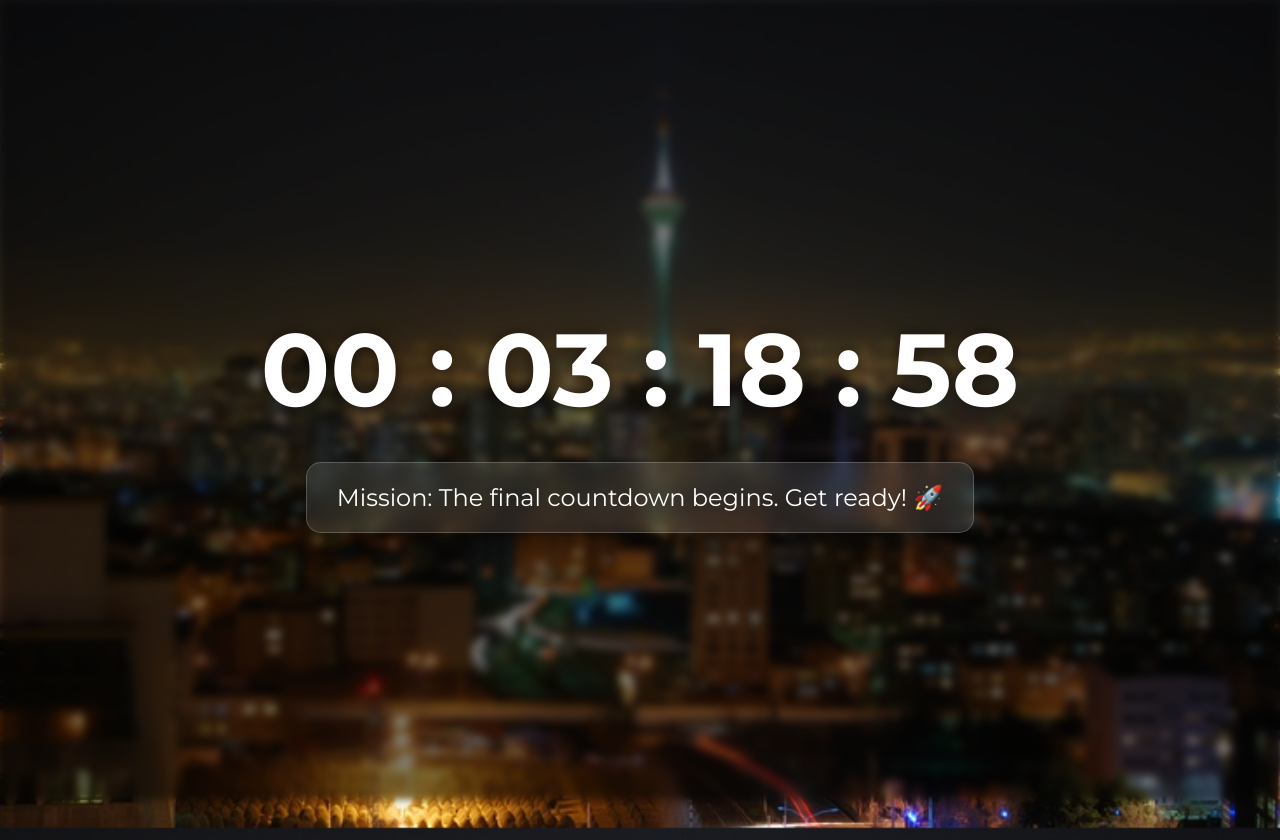
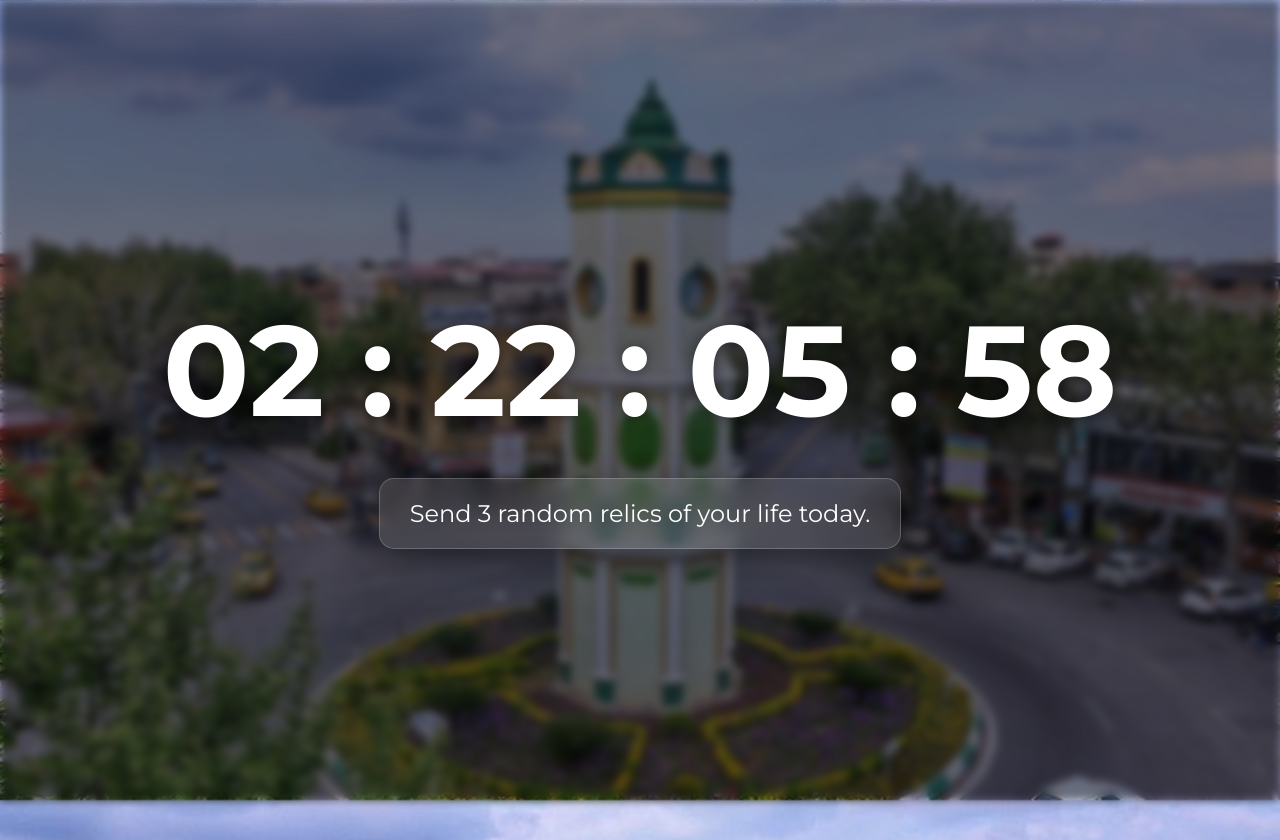
Before and after one commit to HedieTahmouresi/Count-Down, a plain HTML site: page index.html in a window 1280 px wide. Drawn offline with nearby package versions, Linux system fonts and the light colour scheme.

Commit message:
final touches

```diff
--- a/src/css/style.css
+++ b/src/css/style.css
@@ -37,14 +37,16 @@ body.is-revealed::before {
 }
 
 /* --- Timer and Message Text --- */
+/* --- Timer and Message Text --- */
+/* --- Timer and Message Text --- */
 .timer-text {
-    font-size: 8vw;
+    white-space: nowrap; /* ADD THIS LINE */
+
+    /* ADJUSTED: min size, preferred size, max size */
+    font-size: clamp(2rem, 10vw, 8rem); /* ADJUST THIS LINE */
+
     font-weight: 700;
     text-shadow: 0 0 15px rgba(0, 0, 0, 0.5);
-}
-
-@media (max-width: 768px) {
-    .timer-text { font-size: 12vw; }
 }
 
 /* --- Glass Card Component --- */
--- a/src/js/modules/config.js
+++ b/src/js/modules/config.js
@@ -1,16 +1,16 @@
 // --- THE CONTROL PANEL ---
 
 // 1. Set the arrival date and time
-export const TARGET_DATE = new Date("2025-09-24T14:13:00"); // Saturday at 9:00 AM
+export const TARGET_DATE = new Date("2025-09-27T09:00:00"); // Saturday at 9:00 AM
 
 // 2. Define the daily messages
 export const MESSAGES = {
     // Message for 3 or more days away
-    day_3_plus: "Mission: Patiently await the final instructions. ✨",
+    day_3_plus: "Send 3 random relics of your life today.",
     // Message for Day 2
-    day_2: "Mission: Prepare the welcome snacks. 🍪",
+    day_2: "Do something on behalf of both of us 2 times.",
     // Message for Day 1 (the final day)
-    day_1: "Mission: The final countdown begins. Get ready! 🚀"
+    day_1: "Give me 1 reason you're glad you have me"
 };
 
 // 3. Define the background images for each day
--- a/src/js/modules/countdown.js
+++ b/src/js/modules/countdown.js
@@ -1,20 +1,20 @@
 import { TARGET_DATE, MESSAGES, BACKGROUNDS } from './config.js';
 import { updateTimerDisplay, updateDailyDisplay, showArrivalState } from './ui.js';
 
-// We'll use this to track the current background to prevent unnecessary updates
 let currentBackground = '';
+let countdownInterval; // THE FIX: Declare the variable here
 
 function runCountdown() {
     const now = new Date();
     const timeRemaining = TARGET_DATE - now;
 
     if (timeRemaining <= 0) {
-        clearInterval(countdownInterval);
+        clearInterval(countdownInterval); // Now this works correctly
         showArrivalState();
         return;
     }
 
-    // --- Time Calculation (remains the same) ---
+    // --- Time Calculation ---
     const days = Math.floor(timeRemaining / (1000 * 60 * 60 * 24));
     const hours = Math.floor((timeRemaining % (1000 * 60 * 60 * 24)) / (1000 * 60 * 60));
     const minutes = Math.floor((timeRemaining % (1000 * 60 * 60)) / (1000 * 60));
@@ -22,36 +22,27 @@ function runCountdown() {
     const timeString = `${String(days).padStart(2, '0')} : ${String(hours).padStart(2, '0')} : ${String(minutes).padStart(2, '0')} : ${String(seconds).padStart(2, '0')}`;
     updateTimerDisplay(timeString);
 
-    // --- New, Smarter Background & Message Logic ---
+    // --- Background & Message Logic ---
     let message, background;
-
-    // THE FIX: Check if the current calendar date matches the arrival calendar date
     const isArrivalDay = now.toISOString().slice(0, 10) === TARGET_DATE.toISOString().slice(0, 10);
 
     if (isArrivalDay) {
-        console.log("yayyy");
-        // If it's the arrival day (e.g., any time on Saturday)
         message = MESSAGES.day_1;
         background = BACKGROUNDS.arrival_day;
     } else if (days === 1) {
-        // If there's 1 full day left (e.g., any time on Friday)
         message = MESSAGES.day_2;
         background = BACKGROUNDS.road;
     } else {
-        // If there are 2 or more days left
         message = MESSAGES.day_3_plus;
         background = BACKGROUNDS.day_3_plus;
     }
 
-    // To be efficient, only update the display if the background needs to change
     if (background !== currentBackground) {
         currentBackground = background;
         updateDailyDisplay(message, background);
     }
 }
 
-
-// --- The rest of the file (initial run and interval) stays the same ---
-// We removed the initial background setting logic as it's now handled in the main function
+// --- Run the code ---
 runCountdown();
-const countdownInterval = setInterval(runCountdown, 1000);
+countdownInterval = setInterval(runCountdown, 1000); // THE FIX: Assign the value, don't re-declare
```
